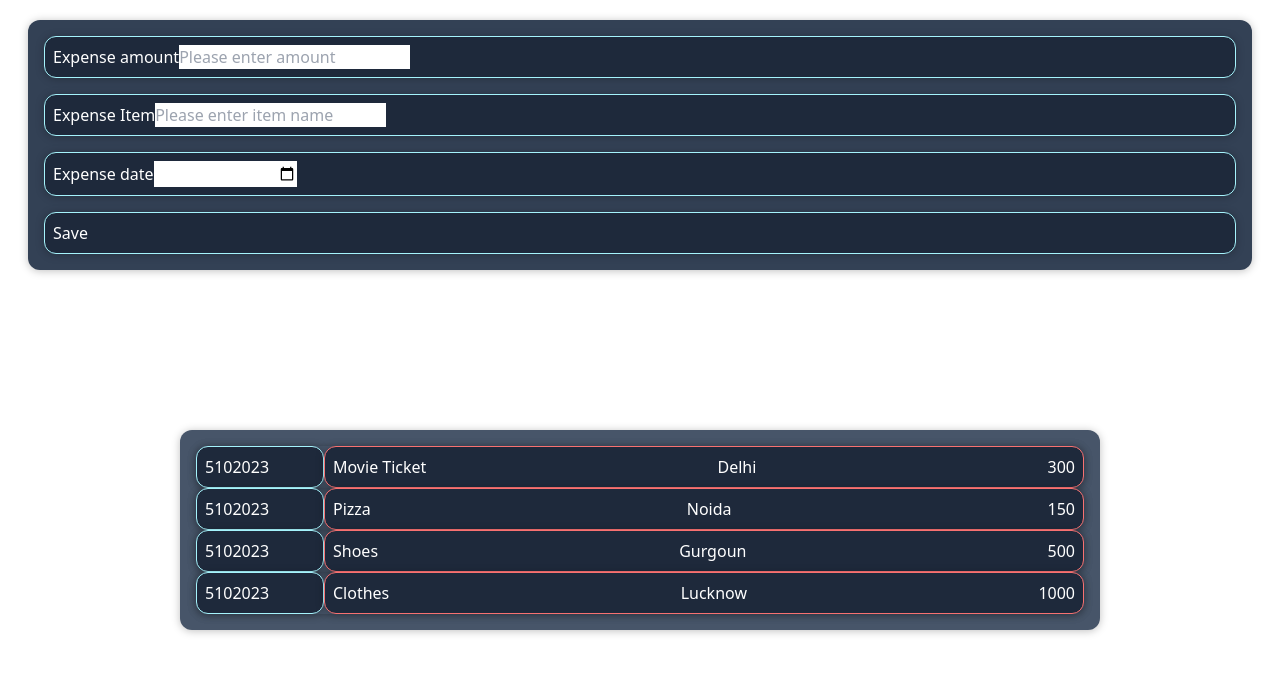
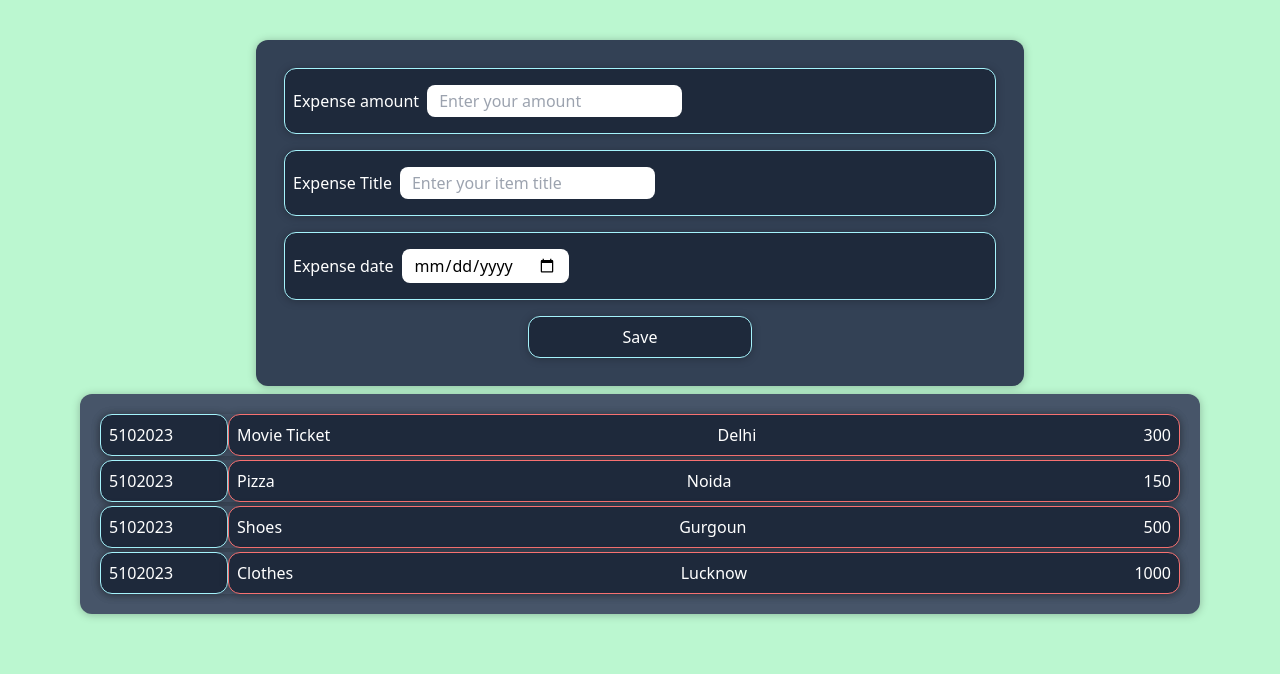
Before and after one commit to S-123-satya/expense-tracker-react, a React (Create React App) app: page / in a window 1280 px wide. Shown: the top 674 px of the page. Built offline with nearby package versions, Linux system fonts and the light colour scheme.

Commit message:
expense form folder created

```diff
--- a/src/App.js
+++ b/src/App.js
@@ -1,9 +1,10 @@
 import Expense from "./Components/Expense/Expense";
-import ExpenseForm from "./Components/Expense/ExpenseForm";
+import ExpenseForm from "./Components/ExpenseForm/ExpenseForm";
 
 function App() {
+
   return (
-    <div className="m-5">
+    <div className="bg-green-200">
       <ExpenseForm/>
       <Expense/>
     </div>
--- a/src/Components/Expense/Expense.js
+++ b/src/Components/Expense/Expense.js
@@ -1,35 +1,12 @@
-
+import expens from "./ExpenseModel/expenseModel";
 import Card from "../UI/Card";
 import ExpenseItem from "./ExpenseItems";
+import { useState } from "react";
 const Expense=()=>{
-    const expense=[
-        {
-            title:"Movie Ticket",
-            amount:300,
-            date:new Date(),
-            location:"Delhi"
-        },
-        {
-            title:"Pizza",
-            amount:150,
-            date:new Date(),
-            location:"Noida"
-        },
-        {
-            title:"Shoes",
-            amount:500,
-            date:new Date(),
-            location:"Gurgoun"
-        },
-        {
-            title:"Clothes",
-            amount:1000,
-            date:new Date(),
-            location:"Lucknow"
-        },
-    ]
+    const [expense,setExpene] = useState([...expens]);
+    console.log(expense);
     return (
-        <Card className="p-4 rounded-lg m-40 bg-slate-600">
+        <Card className="p-4 rounded-lg mx-20 m-2 bg-slate-600">
             <ExpenseItem expense={expense[0]}/>
             <ExpenseItem expense={expense[1]}/>
             <ExpenseItem expense={expense[2]}/>
--- a/src/Components/Expense/ExpenseDate.js
+++ b/src/Components/Expense/ExpenseDate.js
@@ -1,17 +1,17 @@
 import Card from "../UI/Card";
 
-const ExpenseDate=(props)=>{
+const ExpenseDate = (props) => {
   console.log(props);
-    const month = props.date.getMonth()+1;
+  const date = props.date.getDate();
+  const month = props.date.getMonth() + 1;
   const year = props.date.getFullYear();
-const date = props.date.getDate();
   return (
     <Card className="p-2 flex-none  bg-slate-800 border border-cyan-200 w-32">
       <span>{date}</span>
       <span>{month}</span>
       <span>{year}</span>
     </Card>
-    )
-}
+  );
+};
 
 export default ExpenseDate;
--- a/src/Components/Expense/ExpenseForm.js
+++ /dev/null
@@ -1,39 +0,0 @@
-import Card from "../UI/Card";
-
-const ExpenseForm = () => {
-  return (
-    <Card className=" bg-slate-700 text-white m-2 p-2">
-      <form className="flex flex-col">
-        <Card className="m-2 p-2 bg-slate-800 border border-cyan-200">
-          <label>Expense amount</label>
-          <input
-            type="number"
-            name="expenseAmt"
-            placeholder="Please enter amount"
-          ></input>
-        </Card>
-        <Card className="m-2 p-2 bg-slate-800 border border-cyan-200">
-          <label>Expense Item</label>
-          <input
-            type="text"
-            name="expenseItem"
-            placeholder="Please enter item name"
-          ></input>
-        </Card>
-        <Card className="m-2 p-2 bg-slate-800 border border-cyan-200">
-          <label>Expense date</label>
-          <input
-            type="date"
-            name="expenseDate"
-            placeholder="Please enter date of expense"
-          ></input>
-        </Card>
-        <Card className="m-2 p-2 bg-slate-800 border border-cyan-200">
-          <button type="submit">Save</button>
-        </Card>
-      </form>
-    </Card>
-  );
-};
-
-export default ExpenseForm;
--- a/src/Components/Expense/ExpenseItems.js
+++ b/src/Components/Expense/ExpenseItems.js
@@ -5,7 +5,7 @@ import ExpenseDetails from "./ExpenseDetails";
 const ExpenseItem = ({ expense }) => {
   console.log(expense);
   return (
-    <Card className="flex text-white">
+    <Card className="flex text-white m-1">
       <ExpenseDate date={expense.date} />
       <ExpenseDetails
         amount={expense.amount}
--- /dev/null
+++ b/src/Components/Expense/ExpenseModel/expenseModel.js
@@ -0,0 +1,28 @@
+const expense=[
+    {
+        title:"Movie Ticket",
+        amount:300,
+        date:new Date(),
+        location:"Delhi"
+    },
+    {
+        title:"Pizza",
+        amount:150,
+        date:new Date(),
+        location:"Noida"
+    },
+    {
+        title:"Shoes",
+        amount:500,
+        date:new Date(),
+        location:"Gurgoun"
+    },
+    {
+        title:"Clothes",
+        amount:1000,
+        date:new Date(),
+        location:"Lucknow"
+    },
+]
+
+export default expense;
--- /dev/null
+++ b/src/Components/ExpenseForm/ExpenseForm.js
@@ -0,0 +1,61 @@
+import { useState } from "react";
+import Card from "../UI/Card";
+
+const ExpenseForm = () => {
+  const [expenseAmt, setExpenesAmt] = useState("");
+  const [expenseTitle, setExpenesTitle] = useState("");
+  const [expenseDate, setExpenesDate] = useState("");
+  function submitHandler(e) {
+    e.preventDefault();
+    const expenseData={
+      title:expenseTitle,
+      amount:expenseAmt,
+      date:new Date(expenseDate),
+    }
+    console.log(expenseData);
+  }
+  return (
+    <Card className=" bg-slate-700 w-3/5 text-white mx-auto mt-10 p-5">
+      <form onSubmit={submitHandler}  className="flex flex-col">
+        <Card className="m-2 p-2 bg-slate-800 border border-cyan-200">
+          <label>Expense amount</label>
+          <input
+            type="number"
+            className="text-black m-2 p-1 px-3 rounded-lg"
+            name="expenseAmt"
+            placeholder="Enter your amount"
+            value={expenseAmt}
+            onChange={(e) => setExpenesAmt(e.target.value)}
+          ></input>
+        </Card>
+        <Card className="m-2 p-2 bg-slate-800 border border-cyan-200">
+          <label>Expense Title</label>
+          <input
+            type="text"
+            className="text-black m-2 p-1 px-3 rounded-lg"
+            name="expenseTitle"
+            placeholder="Enter your item title"
+            onChange={(e) => setExpenesTitle(e.target.value)}
+          ></input>
+        </Card>
+        <Card className="m-2 p-2 bg-slate-800 border border-cyan-200">
+          <label>Expense date</label>
+          <input
+            type="date"
+            className="text-black m-2 p-1 px-3 rounded-lg"
+            name="expenseDate"
+            placeholder="Enter your date"
+            onChange={(e)=>setExpenesDate(e.target.value)}
+          ></input>
+        </Card>
+        <Card className="m-2 w-56 grid place-self-center p-2 bg-slate-800 border border-cyan-200">
+          <button type="submit">
+            Save
+          </button>
+        </Card>
+      </form>
+    </Card>
+  );
+};
+
+export default ExpenseForm;
--- a/src/index.css
+++ b/src/index.css
@@ -1,3 +1,7 @@
 @tailwind base;
 @tailwind components;
 @tailwind utilities;
+
+body{
+    background-color: rgb(187 247 208);
+}
```
Lines whose indentation alone changed are shown as unchanged.
